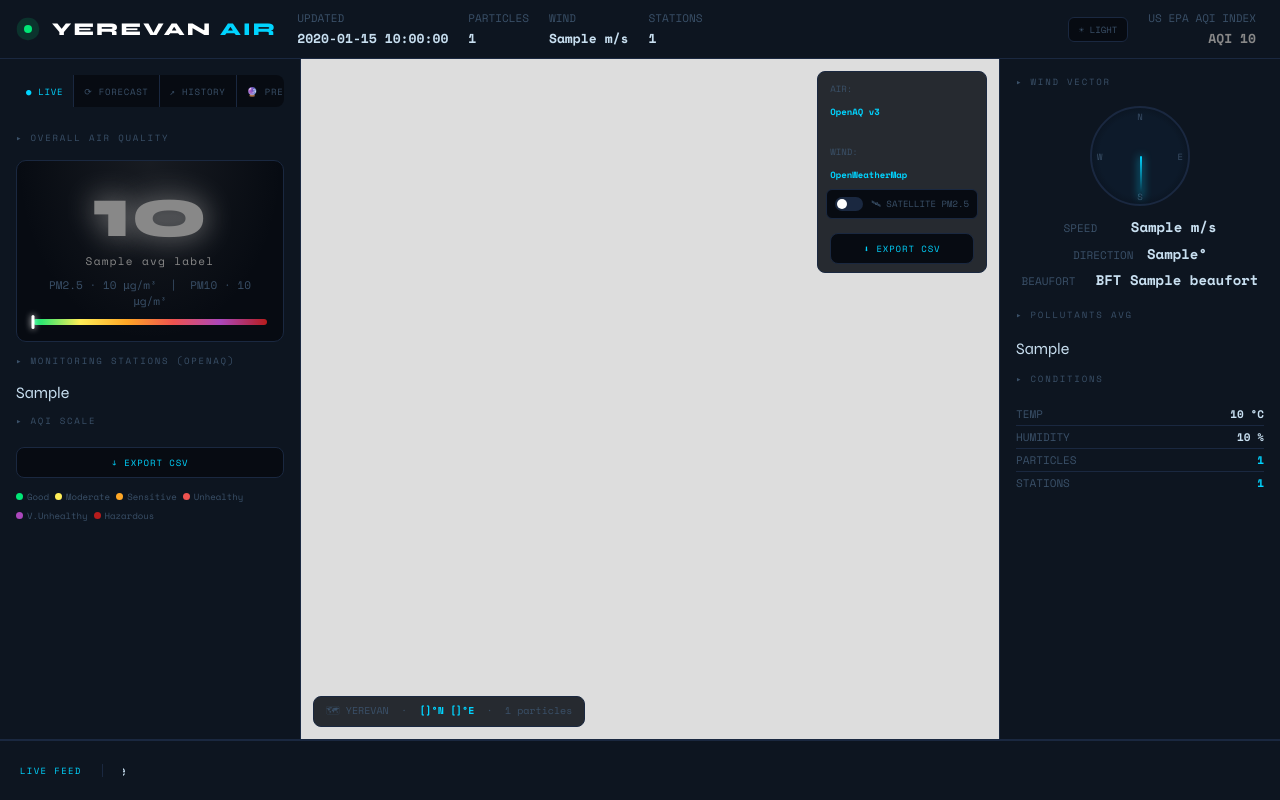
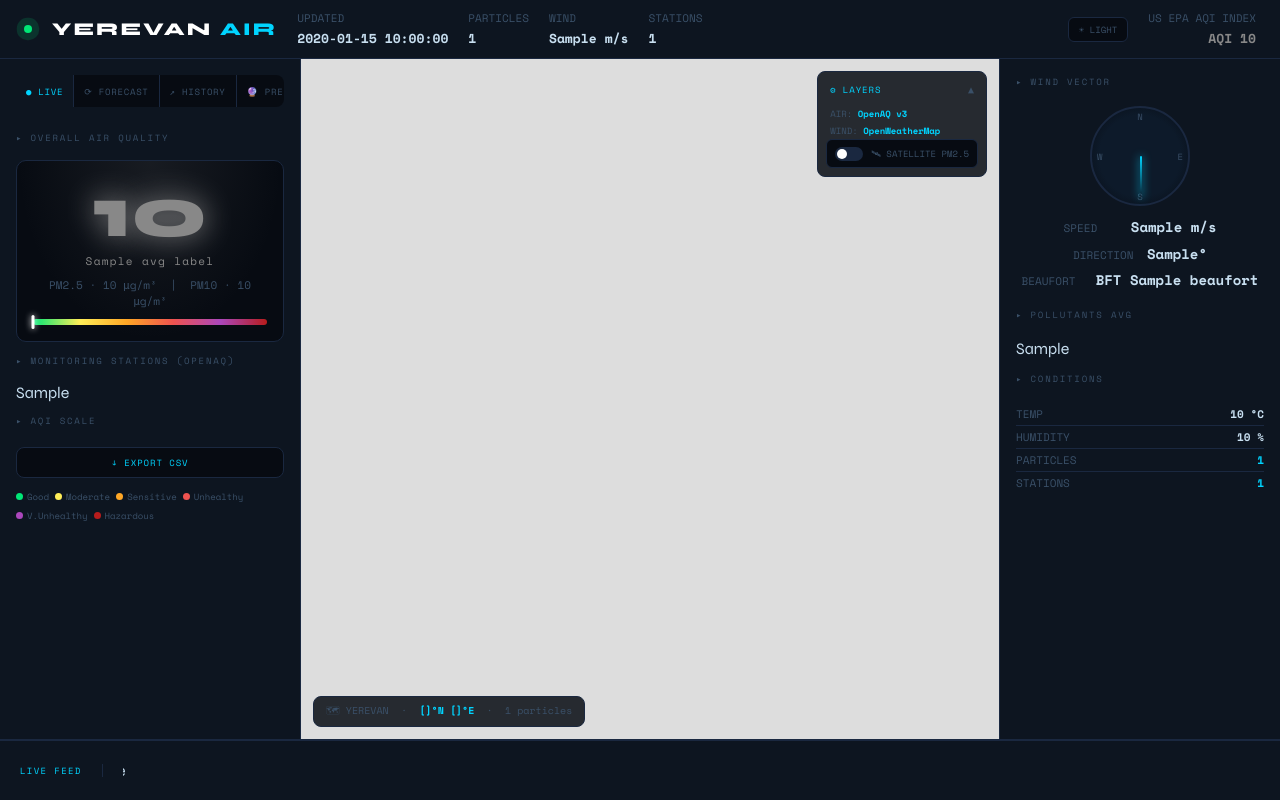
Before and after one commit to ZohrabPodoyan/YEREVAN-AIR, a Flask app: template templates/base.html in a window 1280 px wide. Run offline with Flask 3, Linux system fonts and the light colour scheme; data comes from the database, SQL or seed files in the repository; the template is opened without the code that fills it: most values are stand-ins (such as "Sample title", 1, 10 or a date in 2020); a database or web service that is not in the repository returns one stand-in record (values such as "Sample title"); data that the repository does not hold is empty; a map, chart or similar area stays blank.

Commit message:
remove duplicate export csv

```diff
--- a/templates/base.html
+++ b/templates/base.html
@@ -751,7 +751,15 @@ html, body { width:100%; height:100%; background:var(--bg); color:var(--text); f
     🗺 YEREVAN &nbsp;·&nbsp; <b>{{lat_center}}°N {{lon_center}}°E</b>
     &nbsp;·&nbsp; {{particle_count}} particles
   </div>
- <div class="source-badge">
+<div class="source-badge" id="source-badge">
+  <div id="source-badge-header" onclick="toggleSourceBadge()" style="
+    display:flex; align-items:center; justify-content:space-between;
+    cursor:pointer; user-select:none;
+  ">
+    <span style="font-family:var(--mono);font-size:9px;color:var(--accent);letter-spacing:.1em;">⚙ LAYERS</span>
+    <span id="source-badge-arrow" style="color:var(--dim);font-size:10px;">▲</span>
+  </div>
+  <div id="source-badge-content">
     AIR: <b style="color:var(--accent)">OpenAQ v3</b><br>
     WIND: <b style="color:var(--accent)">OpenWeatherMap</b>
     <div class="sat-btn" id="sat-btn" onclick="toggleSatellite()">
@@ -760,10 +768,7 @@ html, body { width:100%; height:100%; background:var(--bg); color:var(--text); f
       </div>
       <span class="sat-btn-label" id="sat-label">🛰 SATELLITE PM2.5</span>
     </div>
-    <!-- Новая кнопка CSV -->
-    <button onclick="downloadCSV()" class="csv-btn">
-      ⬇ EXPORT CSV
-    </button>
+  </div>
 </div>
 </main>
 
@@ -1614,6 +1619,16 @@ function initAnomaly() {
     el.appendChild(card);
   });
 }
+
+let sourceBadgeOpen = true;
+
+function toggleSourceBadge() {
+  sourceBadgeOpen = !sourceBadgeOpen;
+  const content = document.getElementById('source-badge-content');
+  const arrow   = document.getElementById('source-badge-arrow');
+  content.style.display = sourceBadgeOpen ? 'block' : 'none';
+  arrow.textContent = sourceBadgeOpen ? '▲' : '▼';
+}
 </script>
 
 <style>
```
